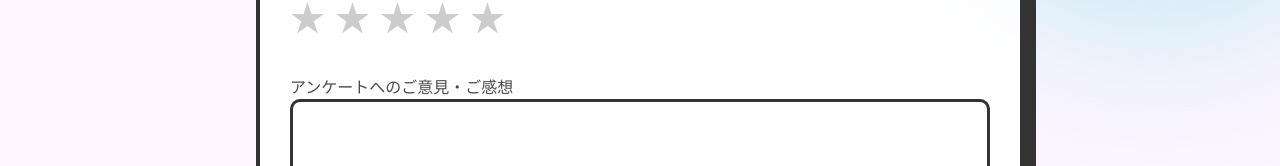
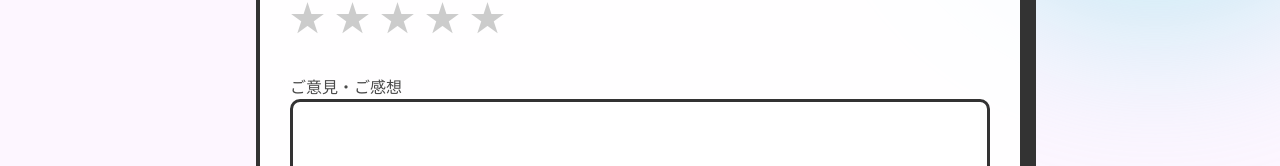
Before and after one commit to S-yama3/event, a plain HTML site: page questionnaire.html in a window 1280 px wide. Shown: the part 885-1051 px from the top of the page. Drawn offline with Linux system fonts and the light colour scheme.

Commit message:
questionnaire.html

```diff
--- a/questionnaire.html
+++ b/questionnaire.html
@@ -139,7 +139,7 @@ button { width: 100%; padding: 15px; background: var(--secondary); border: 4px s
         </div>
       </div>
       <div class="form-group">
-        <label>アンケートへのご意見・ご感想</label>
+        <label>ご意見・ご感想</label>
         <textarea name="message"></textarea>
       </div>
       <button type="submit">回答を送信する</button>
```
